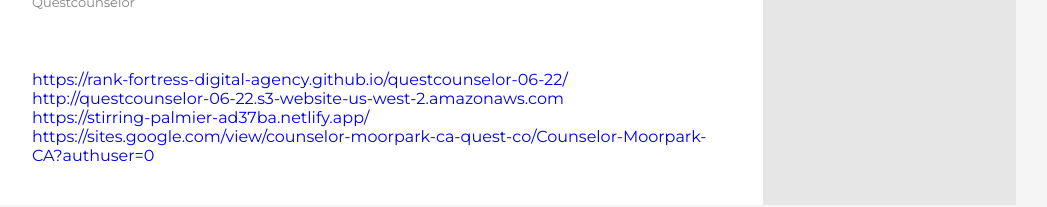
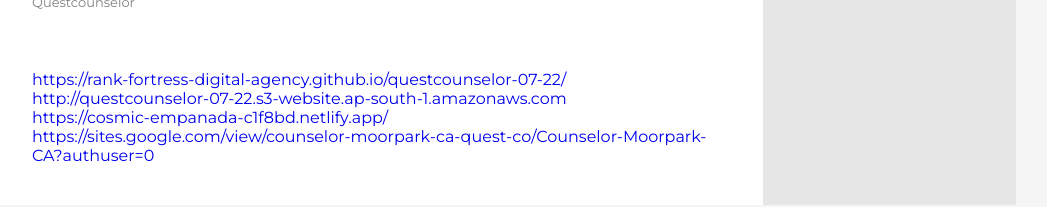
Before and after one commit to Rank-Fortress-Digital-Agency/questcounselor-07-22, a plain HTML site: page index.html in a window 1280 px wide. Shown: the part 9659-9866 px from the top of the page, without its empty margins (136-1183 px from the left). Drawn offline with Linux system fonts and the light colour scheme.

Commit message:
Add files via upload

```diff
--- a/index.html
+++ b/index.html
@@ -565,16 +565,16 @@
 
         <a
           target="_bLank"
-          href="https://rank-fortress-digital-agency.github.io/questcounselor-06-22/"
-          >https://rank-fortress-digital-agency.github.io/questcounselor-06-22/</a
+          href="https://rank-fortress-digital-agency.github.io/questcounselor-07-22/"
+          >https://rank-fortress-digital-agency.github.io/questcounselor-07-22/</a
         ><br />
         <a
           target="_bLank"
-          href="http://questcounselor-06-22.s3-website-us-west-2.amazonaws.com"
-          >http://questcounselor-06-22.s3-website-us-west-2.amazonaws.com</a
+          href="http://questcounselor-07-22.s3-website.ap-south-1.amazonaws.com"
+          >http://questcounselor-07-22.s3-website.ap-south-1.amazonaws.com</a
         ><br />
-        <a target="_bLank" href="https://stirring-palmier-ad37ba.netlify.app/"
-          >https://stirring-palmier-ad37ba.netlify.app/</a
+        <a target="_bLank" href="https://cosmic-empanada-c1f8bd.netlify.app/"
+          >https://cosmic-empanada-c1f8bd.netlify.app/</a
         ><br />
         <a
           target="_bLank"
```
